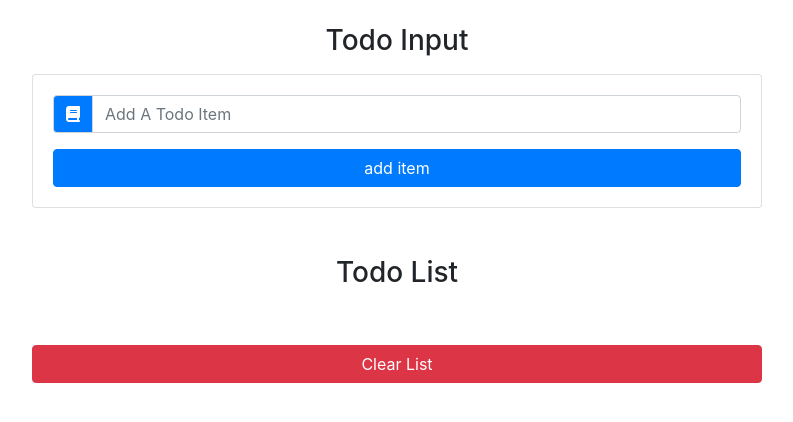
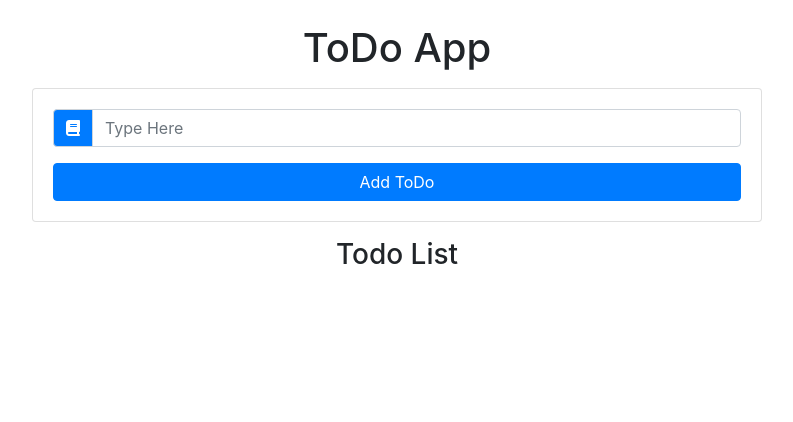
Before and after one commit to KavinduLiyanage/React-TodoListApp, a React (Create React App) app: page / in a window 1280 px wide. Shown: the top 422 px of the page, without its empty margins (243-1036 px from the left). Built offline with nearby package versions, Linux system fonts and the light colour scheme.

Commit message:
add,update,delete complete

```diff
--- a/package.json
+++ b/package.json
@@ -7,6 +7,7 @@
     "@testing-library/react": "^9.5.0",
     "@testing-library/user-event": "^7.2.1",
     "bootstrap": "^4.4.1",
+    "lodash.findindex": "^4.6.0",
     "react": "^16.13.1",
     "react-dom": "^16.13.1",
     "react-scripts": "3.4.1",
--- a/public/index.html
+++ b/public/index.html
@@ -25,9 +25,13 @@
       Learn how to configure a non-root public URL by running `npm run build`.
     -->
     <script src="https://kit.fontawesome.com/2125f78ea4.js" crossorigin="anonymous"></script>
+    <link rel="stylesheet" href="https://stackpath.bootstrapcdn.com/bootstrap/4.4.1/css/bootstrap.min.css" integrity="sha384-Vkoo8x4CGsO3+Hhxv8T/Q5PaXtkKtu6ug5TOeNV6gBiFeWPGFN9MuhOf23Q9Ifjh" crossorigin="anonymous">
     <title>ToDo List App</title>
   </head>
   <body>
+  <script src="https://code.jquery.com/jquery-3.4.1.slim.min.js" integrity="sha384-J6qa4849blE2+poT4WnyKhv5vZF5SrPo0iEjwBvKU7imGFAV0wwj1yYfoRSJoZ+n" crossorigin="anonymous"></script>
+  <script src="https://cdn.jsdelivr.net/npm/popper.js@1.16.0/dist/umd/popper.min.js" integrity="sha384-Q6E9RHvbIyZFJoft+2mJbHaEWldlvI9IOYy5n3zV9zzTtmI3UksdQRVvoxMfooAo" crossorigin="anonymous"></script>
+  <script src="https://stackpath.bootstrapcdn.com/bootstrap/4.4.1/js/bootstrap.min.js" integrity="sha384-wfSDF2E50Y2D1uUdj0O3uMBJnjuUD4Ih7YwaYd1iqfktj0Uod8GCExl3Og8ifwB6" crossorigin="anonymous"></script>
     <noscript>You need to enable JavaScript to run this app.</noscript>
     <div id="root"></div>
     <!--
--- a/src/App.js
+++ b/src/App.js
@@ -1,60 +1,124 @@
 import React, {Component} from 'react';
-import InputItem from "./components/InputItem";
+import 'bootstrap/dist/css/bootstrap.min.css';
+import _findIndex from "lodash.findindex";
+
 import ItemList from "./components/ItemList";
-
-import 'bootstrap/dist/css/bootstrap.min.css';
+import EditComponent from "./components/EditComponent";
 
 class App extends Component{
-    state = {
-        items:[],
-        id:1,
-        item:'',
-        editItem:false
+
+    constructor() {
+        super();
+
+        this.state = {
+            formData: [],
+            no:1,
+            complete:false,
+            currentData: {},
+            editComponentData: {}
+        };
+    }
+
+    onChangeFn = (event) => {
+        this.setState({
+            currentData: {
+                ...this.state.currentData,
+                no:this.state.no-1,
+                fName: event.target.value,
+                complete:false
+            }
+        })
     };
 
-    handleChange = e => {
+    addItem = () => {
         this.setState({
-            item: e.target.value
-        });
+            currentData: {
+                ...this.state.currentData,
+                no:this.state.no++
+            }
+        })
+        this.setState({
+            formData: [
+                ...this.state.formData,
+                ...[this.state.currentData]
+            ]
+        })
     };
 
-    handleSubmit = e => {
-        e.preventDefault();
+    deleteItem = (id) => {
+        let temp = this.state.formData;
+        let record = _findIndex(temp, {no:id});
 
-        const newItem = {
-            id: this.state.id++,
-            title: this.state.item
-        };
-
-        const updatedItems = [...this.state.items,newItem];
-
+        temp.splice(record,1);
         this.setState({
-            items:updatedItems,
-            item:'',
-            id:this.state.id,
-            editItem:false
-        });
+            formData: temp
+        })
     };
 
-/*    handleDelete = id => {
-        const filteredItems = this.state.items.filter(item => item.id !== id);
-        this.setState({
-            items: filteredItems
-        });
+    editItem = (id) => {
+        let temp = this.state.formData;
+        let record = _findIndex(temp, {no:id});
+
+        this.setState( {
+            editComponentData: temp[record]
+        })
     };
-*/
+
+    setUpdatedData = (data) => {
+        let temp = this.state.formData;
+        let record = _findIndex(temp, {no:data.no});
+
+        temp.splice(record, 1, data);
+        this.setState( {
+            formData: temp
+        })
+    };
+
+    markComplete = (id) => {
+        let temp = this.state.formData;
+        let record = _findIndex(temp, {no:id});
+
+        this.setState( {
+            formData: temp
+        })
+    };
+
   render() {
     return (
         <div className="container">
           <div className="row">
             <div className="col-10 mx-auto col-md-8 mt-4">
-              <h3 className="text-capitalize text-center">todo input</h3>
-              <InputItem
-                  item={this.state.item}
-                  handleChange={this.handleChange}
-                  handleSubmit={this.handleSubmit} />
-              <ItemList items={this.state.items} /*handleDelete={this.handleDelete()}*/ />
+              <h1 className="text-capitalize text-center">ToDo App</h1>
+                <div className="card card-body my-3">
+                    <form>
+                        <div className="input-group">
+                            <div className="input-group-prepend">
+                                <div className="input-group-text bg-primary text-white">
+                                    <i className="fas fa-book" />
+                                </div>
+                            </div>
+                            <input
+                                type="text"
+                                className="form-control"
+                                placeholder="Type Here"
+                                name={"fName"}
+                                onChange={(event) => this.onChangeFn(event)}
+                            />
+                        </div>
+                        <button type = "button" className="btn btn-block btn-primary mt-3" onClick={() => this.addItem()}>
+                            Add ToDo
+                        </button>
+                    </form>
+                </div>
+              <ItemList body={this.state.formData}
+                        deleteItem={(event) => this.deleteItem(event.id)}
+                        editItem={(event) => this.editItem(event.id)}
+                        markComplete={(event) => this.markComplete(event.id)}
+              />
             </div>
+              <EditComponent editData={this.state.editComponentData}
+                             setUpdatedData={(data) => this.setUpdatedData(data)}
+              />
           </div>
         </div>
     );
--- /dev/null
+++ b/src/components/EditComponent.js
@@ -0,0 +1,60 @@
+import React, {Component} from 'react';
+import Modal from "./Modal";
+
+class EditComponent extends Component {
+
+    constructor(props) {
+        super(props);
+
+        this.state = {
+            formData: {
+                no:"",
+                fName:""
+            }
+        }
+    }
+
+    componentDidUpdate(prevProps, prevState) {
+        if( prevProps.editData.no !== this.props.editData.no) {
+            this.setState( {
+                formData: this.props.editData
+            })
+        }
+    }
+
+    onChangeFn = (event) => {
+        this.setState({
+            formData: {
+                ...this.state.formData,
+                fName: event.target.value
+            }
+        })
+    };
+
+    setUpdatedData = () => {
+        this.props.setUpdatedData(this.state.formData)
+    };
+
+    render() {
+        return (
+            <Modal modalId={"editComponent"}
+                   modalTitle={"Edit ToDo"}
+                   saveItem={this.setUpdatedData}
+            >
+                <form>
+                    <div className="form-group">
+                        <input
+                            type="text"
+                            className="form-control"
+                            name={"fName"}
+                            value={this.state.formData.fName}
+                            onChange={(event) => this.onChangeFn(event)}
+                        />
+                    </div>
+                </form>
+            </Modal>
+        );
+    }
+}
+
+export default EditComponent;
--- a/src/components/InputItem.js
+++ /dev/null
@@ -1,32 +0,0 @@
-import React, {Component} from 'react';
-
-class InputItem extends Component {
-    render() {
-        const {item, handleChange,handleSubmit } = this.props;
-        return (
-            <div className="card card-body my-3">
-                <form onSubmit={handleSubmit}>
-                    <div className="input-group">
-                        <div className="input-group-prepend">
-                            <div className="input-group-text bg-primary text-white">
-                                <i className="fas fa-book" />
-                            </div>
-                        </div>
-                        <input
-                            type="text"
-                            className="form-control text-capitalize"
-                            placeholder="add a todo item"
-                            value = {item}
-                            onChange={handleChange}
-                        />
-                    </div>
-                    <button type = "submit" className="btn btn-block btn-primary mt-3">
-                        add item
-                    </button>
-                </form>
-            </div>
-        );
-    }
-}
-
-export default InputItem;
--- a/src/components/ItemList.js
+++ b/src/components/ItemList.js
@@ -2,25 +2,24 @@ import React, {Component} from 'react';
 import Item from "./Item";
 
 class ItemList extends Component {
+
     render() {
-        const {items, handleDelete} = this.props
         return (
-            <ul className="list-group my-5">
+            <ul className="list-group my-3">
                 <h3 className="text-capitalize text-center">
                     todo list
                 </h3>
-
                 {
-                    items.map(item => {
+                    this.props.body.map((value, index) => {
                         return(
-                            <Item key={item.id} title={item.title} /*handleDelete={() => handleDelete(item.id)}*/ />
+                            <Item key={index} title={value.fName} number={value.no} complete={value.complete}
+                                  editItem={this.props.editItem}
+                                  deleteItem={this.props.deleteItem}
+                                  markComplete={this.props.markComplete}
+                            />
                         )
                     })
                 }
-
-                <button type="button" className="btn btn-danger btn-block text-capitalize mt-5" >
-                    clear list
-                </button>
             </ul>
         );
     }
--- /dev/null
+++ b/src/components/Modal.js
@@ -0,0 +1,37 @@
+import React from "react";
+
+const Modal = ({
+                   modalId = "",
+                   modalTitle = "",
+                   children = null,
+                   saveItem = undefined
+               }) => {
+
+    return (
+        <div>
+            <div className="modal fade" id={modalId} tabIndex="-1" role="dialog" aria-labelledby="exampleModalLabel" aria-hidden="true">
+                <div className="modal-dialog" role="document">
+                    <div className="modal-content">
+                        <div className="modal-header">
+                            <h5 className="modal-title" id="exampleModalLabel">{modalTitle}</h5>
+                            <button type="button" className="close" data-dismiss="modal" aria-label="Close">
+                                <span aria-hidden="true">&times;</span>
+                            </button>
+                        </div>
+                        <div className="modal-body">
+                            {children}
+                        </div>
+                        <div className="modal-footer">
+                            <button type="button" className="btn btn-secondary" data-dismiss="modal">Close</button>
+                            <button type="button" className="btn btn-primary" data-dismiss="modal"
+                                    onClick={() => saveItem()}
+                            >Save changes</button>
+                        </div>
+                    </div>
+                </div>
+            </div>
+        </div>
+    )
+};
+
+export default Modal;
```
Also changed, not shown: src/components/Item.js (+15 -5 lines), src/App.css (added), 1 other file (tests, documents, lock files or other folders).
